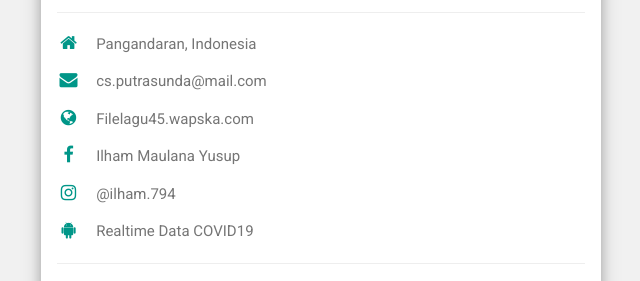
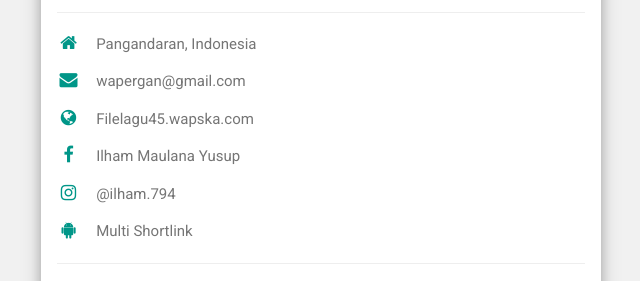
Before and after one commit to ilhammy/JenproID, a plain HTML site: page index.html in a window 1280 px wide. Shown: the part 445-726 px from the top of the page, 319-959 px from the left. Drawn offline with nearby package versions, Linux system fonts and the light colour scheme.

Commit message:
Update index.html

```diff
--- a/index.html
+++ b/index.html
@@ -34,11 +34,11 @@ a {text-decoration : none;}
           <p class="w3-text-black" align="center">Aku bukanlah orang yang pemalas tetapi saat ini mode hemat energiku sedang aktif.</p>
           <hr></hr>
           <p><i class="fa fa-home fa-fw w3-margin-right w3-large w3-text-teal"></i>Pangandaran, Indonesia</p>
-          <p><i class="fa fa-envelope fa-fw w3-margin-right w3-large w3-text-teal"></i>cs.putrasunda@mail.com</p>
-          <p><i class="fa fa-globe fa-fw w3-margin-right w3-large w3-text-teal"></i><a href="http://filelagu45.wapska.com" target="_blank">Filelagu45.wapska.com</a></p>
+          <p><i class="fa fa-envelope fa-fw w3-margin-right w3-large w3-text-teal"></i>wapergan@gmail.com</p>
+          <p><i class="fa fa-globe fa-fw w3-margin-right w3-large w3-text-teal"></i><a href="#" target="_blank">Filelagu45.wapska.com</a></p>
           <p><i class="fa fa-facebook fa-fw w3-margin-right w3-large w3-text-teal"></i><a href="https://facebook.com/ilham.yusup.794" target="_blank">Ilham Maulana Yusup</a></p>
           <p><i class="fa fa-instagram fa-fw w3-margin-right w3-large w3-text-teal"></i><a href="https://instagram.com/ilham.794" target="_blank">@ilham.794</a></p>
-          <p><i class="fa fa-android fa-fw w3-margin-right w3-large w3-text-teal"></i><a href="https://drive.google.com/file/d/1qSvps4-fE_mrdi3uvcaNNcN603dj_p8x/view?usp=drivesdk" target="_blank">Realtime Data COVID19</a></p>
+          <p><i class="fa fa-android fa-fw w3-margin-right w3-large w3-text-teal"></i><a href="https://play.google.com/store/apps/details?id=com.jenproid.multishortlink" target="_blank">Multi Shortlink</a></p>
           <hr>
 
           <p class="w3-large"><b><i class="fa fa-asterisk fa-fw w3-margin-right w3-text-teal"></i>Skills</b></p>
```
